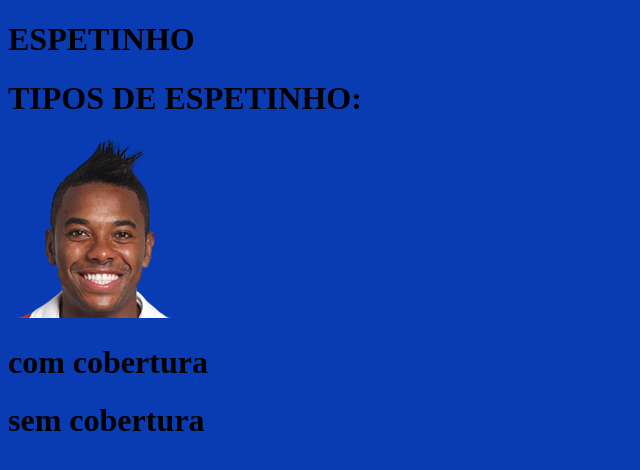
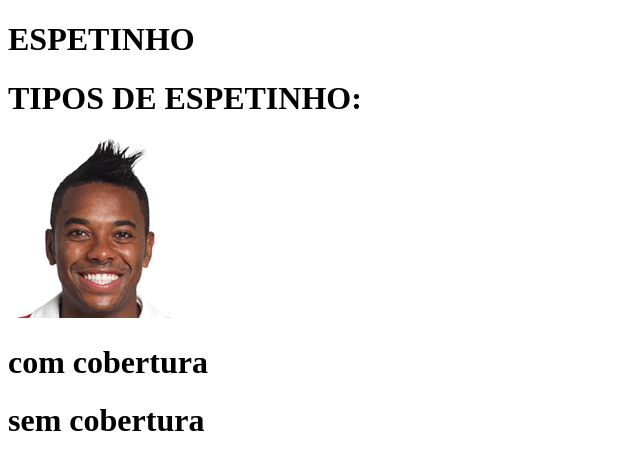
Before and after one commit to joaovitorfigueira/Joao1, a plain HTML site: page index.html in a window 1280 px wide. Shown: the whole page, without its empty margins (0-640 px from the left). Drawn offline with Linux system fonts and the light colour scheme.

Commit message:
comit e push

```diff
--- a/style.css
+++ b/style.css
@@ -1,5 +1,5 @@
 body {
-    background-color: #093cb3
+    background-color: #ffffff
     }
  <title>Document</title>
      <link rel=”stylesheet” href=”style.css”>
```
